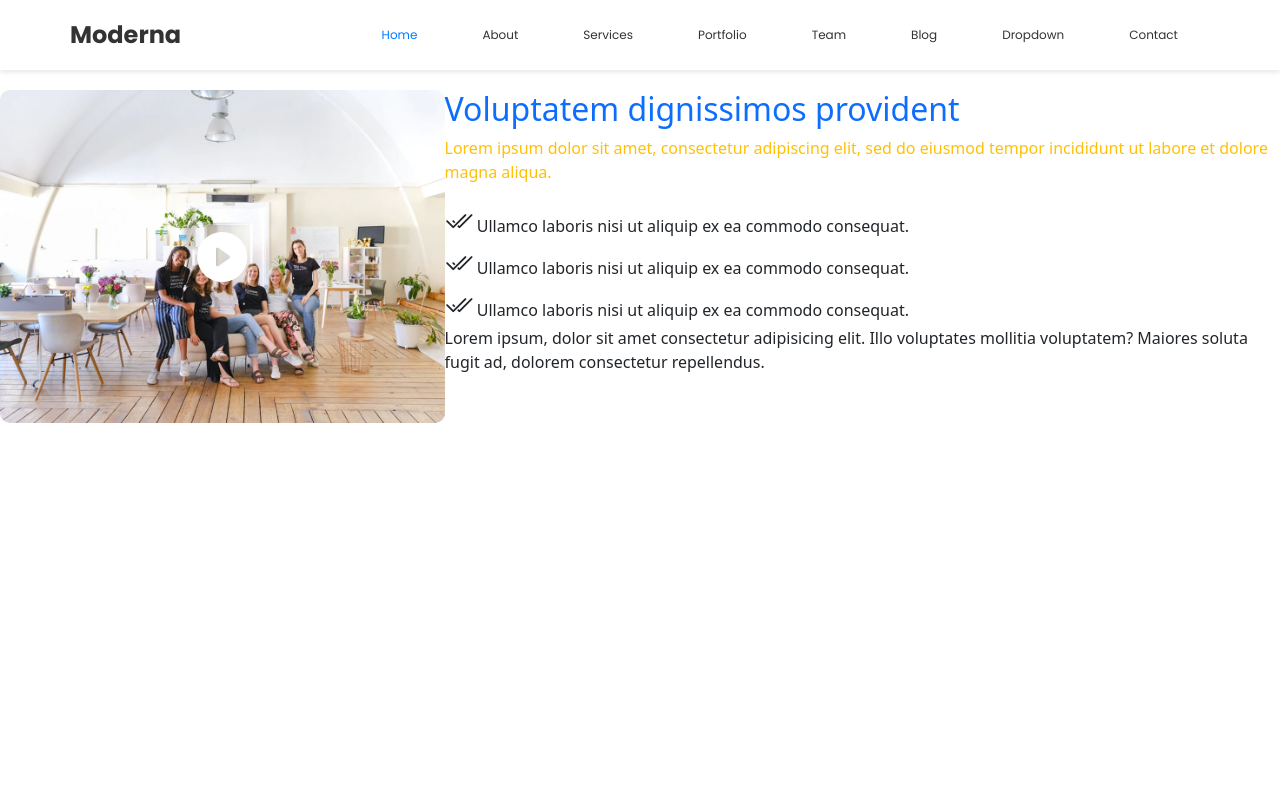
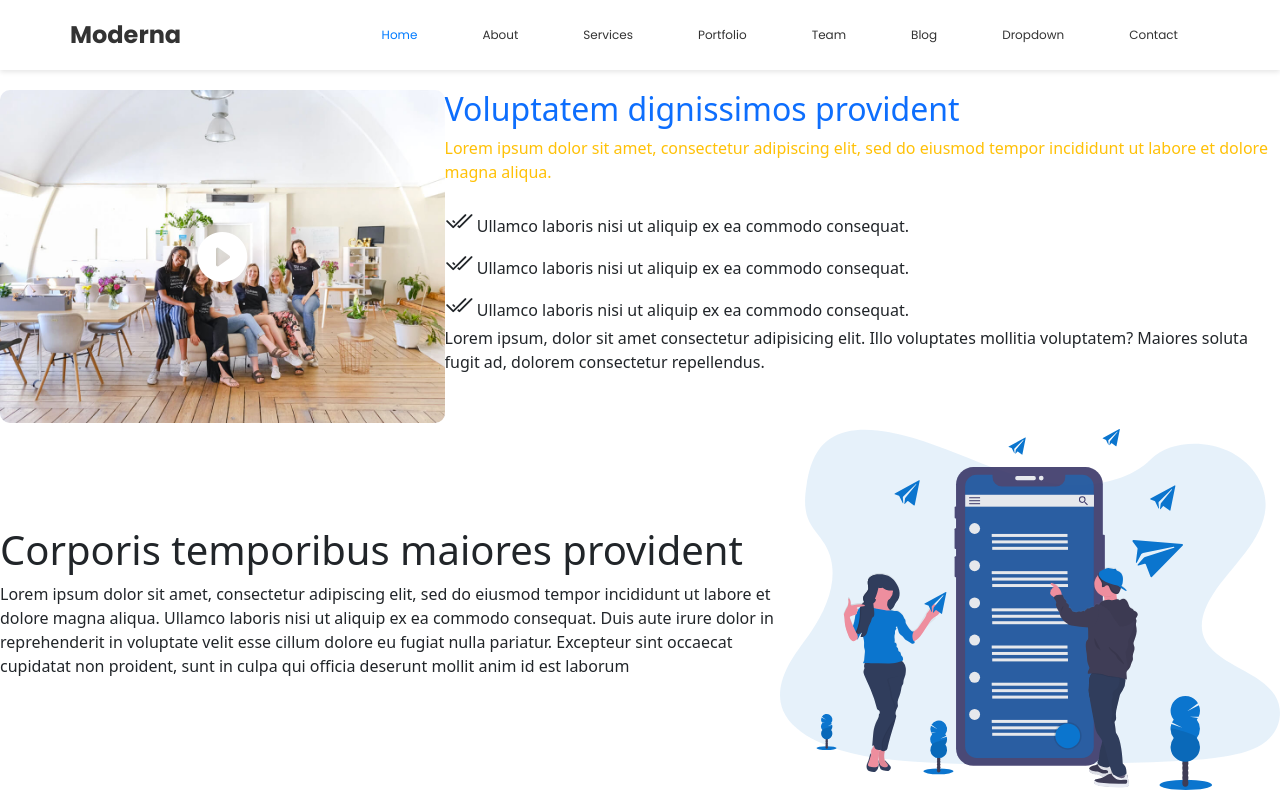
Before and after one commit to ELBOUHEMIAmal/Moderna-Amal-Rania-Oussama-yahya, a website: page index.html in a window 1280 px wide. Drawn offline with nearby package versions, Linux system fonts and the light colour scheme.

Commit message:
new section

```diff
--- a/index.html
+++ b/index.html
@@ -78,7 +78,18 @@
               dolorem consectetur repellendus.</p>
     </div>
 </div>
-
+</section>
+<div class="d-flex justify-content-center align-items-center">
+  <div>
+  <h1>Corporis temporibus maiores provident</h1>
+  <p>Lorem ipsum dolor sit amet, consectetur adipiscing elit, sed do eiusmod tempor incididunt ut labore et dolore magna aliqua.
+    Ullamco laboris nisi ut aliquip ex ea commodo consequat. Duis aute irure dolor in reprehenderit in voluptate velit esse cillum dolore eu fugiat nulla pariatur. Excepteur sint occaecat cupidatat non proident,
+    sunt in culpa qui officia deserunt mollit anim id est laborum</p>
+  </div>
+  <div>
+    <img src="./public/images/img/features-3.svg" alt="" width="500px">
+  </div>
+</div>
 
 
 
```
